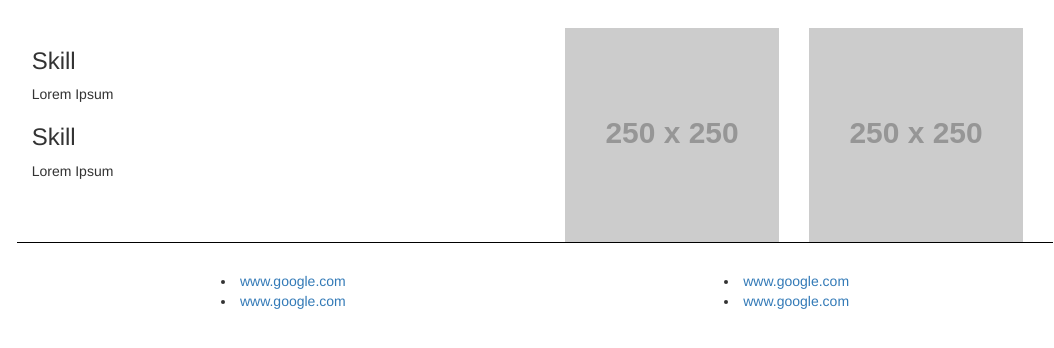
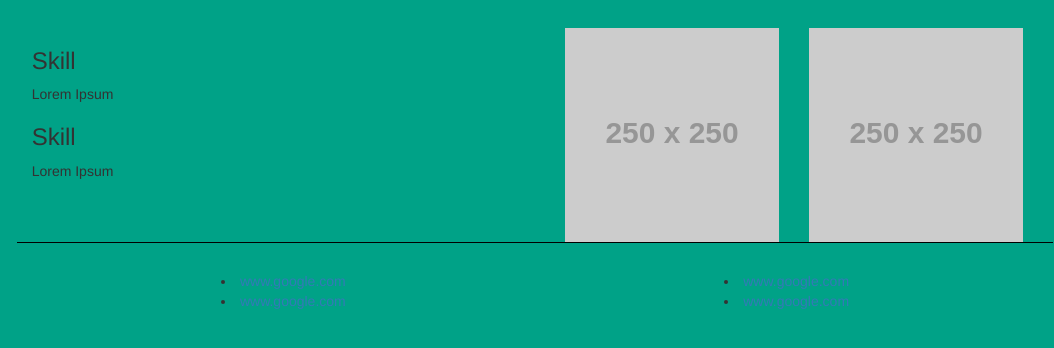
Before and after one commit to kubalaj/mobile_hackathon, a Flask app: page /portfolio in a window 1280 px wide. Shown: the top 348 px of the page, without its empty margins (105-1159 px from the left). Run offline with Flask 2, Linux system fonts and the light colour scheme; grey boxes labelled with a size stand in for pictures from a placeholder-image service; parts of the project's set-up code (start-up, migrations or seed data) failed here and were passed over; some libraries are stand-ins or nearby versions.

Commit message:
color change port

```diff
--- a/templates/portfolio_view.html
+++ b/templates/portfolio_view.html
@@ -28,6 +28,11 @@
 
 
     </head>
+    <style>
+    body{
+    background-color: #00A287;
+    }
+    </style>
     <body>
         <div class="col-xs-10 col-xs-offset-1" style="margin-top:2em">
             <div class="col-xs-6">
```
